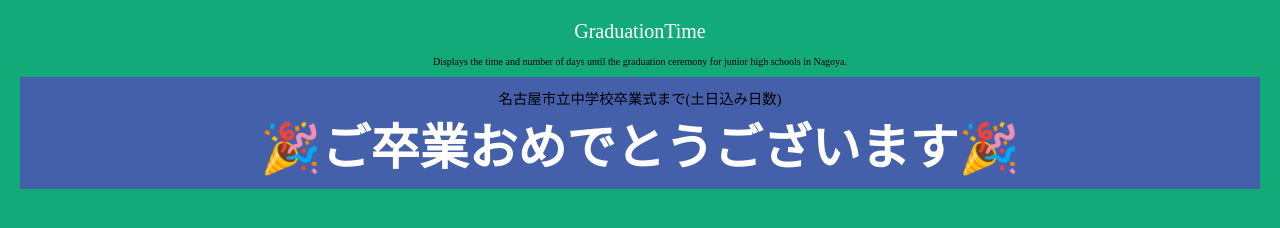
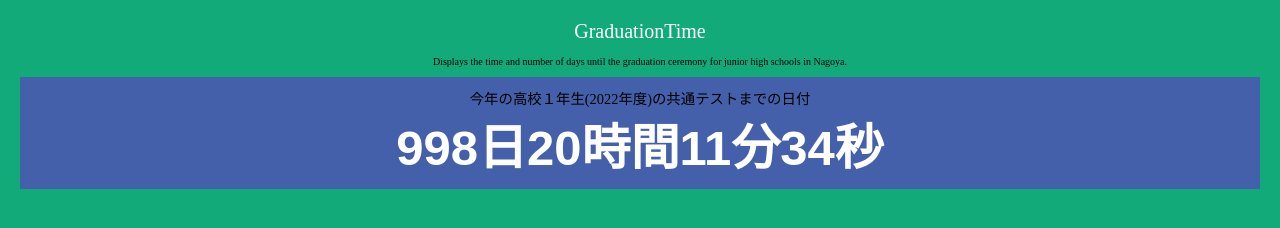
Before and after one commit to kinoko2k/sometime, a plain HTML site: page index.html in a window 1280 px wide. Drawn offline with Linux system fonts and the light colour scheme.

Commit message:
kyoutuutest

```diff
--- a/index.html
+++ b/index.html
@@ -175,7 +175,7 @@ padding: 10px;
 
 <div>
 <section class="timer">
-  <big><big>名古屋市立中学校卒業式まで(土日込み日数)</big></big>
+  <big><big>今年の高校１年生(2022年度)の共通テストまでの日付</big></big>
 <div id="CDT"></div>
 </section>
 </div>
--- a/style.js
+++ b/style.js
@@ -36,15 +36,15 @@ function CountdownTimer(elm, tl, mes) {
     }
     }
     function CDT() {
-    var tl = new Date('2022/3/3 12:00:00');// ここで日付を指定
-    var timer = new CountdownTimer('CDT', tl, '🎉ご卒業おめでとうございます🎉');
+    var tl = new Date('2025/1/13 09:30:00');// ここで日付を指定
+    var timer = new CountdownTimer('CDT', tl, 'がんばれー');
     timer.countDown();
     }
 
 
     function CDT01() {
-    var tl = new Date('2022/3/3 12:00:00');// ここで日付を指定
-    var timer = new CountdownTimer('CDT01', tl, '🎉ご卒業おめでとうございます🎉');
+    var tl = new Date('2025/1/13 09:30:00');// ここで日付を指定
+    var timer = new CountdownTimer('CDT01', tl, 'がんばれー');
     timer.countDown();
     }
     window.onload = function () {
```
